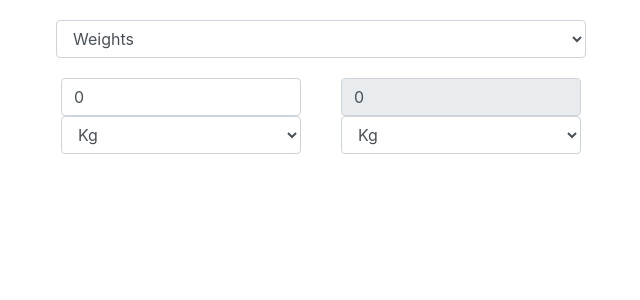
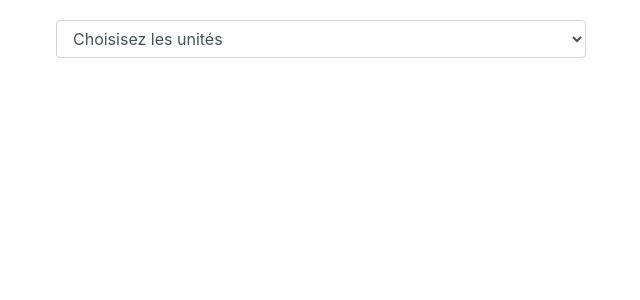
Before and after one commit to yansouf/projet-programmation-web, a PHP site: page / in a window 1280 px wide. Shown: the top 300 px of the page, without its empty margins (319-959 px from the left). Run offline with PHP 8.4, Linux system fonts and the light colour scheme; style sheets or scripts are compiled from the project's sources.

Commit message:
troisieme changement

```diff
--- a/slim/index.php
+++ b/slim/index.php
@@ -3,6 +3,7 @@ require 'vendor/autoload.php';
 $app = new \Slim\App();
 $app->get("/units/{name}",function($request, $response, $args){
 	$Weights = array(
+	'Kilograms' => 1,
 	 "Pounds"=>2.20462,
 	 'milligrams' => 1000000,
 	 'Centigrams' => 100000,
@@ -10,15 +11,14 @@ $app->get("/units/{name}",function($request, $response, $args){
 	 'Grams' => 1000,
 	 'Decagrams' => 100,
 	 'Hectograms' => 10,
-	 'Kilograms' => 1,
 	 'Tons' => 0.001,
 	 'Ounces' =>35.27396);
 	$Longeurs = array(
+	 "Meters"=>1,
 	 "Nanometer"=>1000000000,
 	 "Microns"=>1000000,
 	 "Millimeters"=>1000,
 	 "Centimeter"=>100,
-	 "Meters"=>1,
 	 "Kilometers"=>0.001,
 	 "Inches"=>39.37008,
 	 "Feet"=>3.28084,
@@ -27,7 +27,7 @@ $app->get("/units/{name}",function($request, $response, $args){
 );
 	$unites=array("Weights"=>$Weights,"Longeurs"=>$Longeurs);
  	if (isset($unites[$args['name']])) {
- 	return $response->withJson($unites[$args['name']])->withHeader('Access-Control-Allow-Origin', 'http://localhost:8080')->withHeader('Access-Control-Allow-Headers', 'X-Requested-With, Content-Type, Accept, Origin, Authorization')->withHeader('Access-Control-Allow-Methods', 'GET, POST, PUT, DELETE, PATCH, OPTIONS');
+ 	return $response->withJson($unites[$args['name']])->withHeader('Access-Control-Allow-Origin', '*');
  	}
 
 
--- a/src/App.vue
+++ b/src/App.vue
@@ -4,7 +4,7 @@
      <div class="col-md-3"></div>
      <div class="col-md-6">
                 <app-unit-types @unitschanged="changeunits"></app-unit-types>
-                <app-converter :units="unitslist" ></app-converter>
+                <app-converter :units="unitslist" v-if="unitslist.length > 0"></app-converter>
      </div>
      <div class="col-md-3"></div>
  </div>
@@ -19,10 +19,7 @@
     export default {
         data:function () {
             return {
-                unitslist:[{unite:"Kg",val:1},
-                        {unite:"G",val:1000},
-                        {unite:"Lbs",val:2.20462},
-                        {unite:"mg",val:1000000}],
+                unitslist:[],
             }
         },
         components: {
--- a/src/components/converter.vue
+++ b/src/components/converter.vue
@@ -2,16 +2,17 @@
 			<div class="row">
 
 				<div class="col-md-6" >
-					<input class="form-control" type="number" style="width: 100%;" v-model="inputval" @input="convert" >
-						<select class="form-control"  style="width: 100%;" @change="changesource">
+					<input class="form-control" type="number" style="width: 100%;" v-model="inputval"  >
+						<select class="form-control"  style="width: 100%;" v-model="sourceunit" selected="unit.vall==1">
 						<option  v-for="unit in units" :value="unit.val" >{{unit.unite}}</option>
 					 	</select>
 				</div>
 				<div class="col-md-6">
-						<input class="form-control" type="number" style="width: 100%;" v-model="outputval" @input="convert" readonly>
-						<select class="form-control"   style="width: 100%;" @change="changedest">
-					 		<option  v-for="unit in units" :value="unit.val" >{{unit.unite}}</option>
+						<input class="form-control" type="number" style="width: 100%;" v-model="outputval" readonly>
+						<select class="form-control"   style="width: 100%;" v-model="destunit">
+					 		<option  v-for="unit in units" :value="unit.val" selected="unit.vall==1">{{unit.unite}}</option>
 					 	</select>
+
 				</div>
 			</div>
 </template>
@@ -23,35 +24,22 @@ export default {
 		},
 		data: function () {
 			return{
-				outputval:"0",
-				inputval:"0",
-				sourceunit:"1",
-				destunit:"1"
+				inputval:0,
+				sourceunit:1,
+				destunit:1
 			}
 		},
 		watch:{
-			units:function (value) {
-				// this.units=value;
-				// this.convert();
-				// this.changedest();
-				// this.changesource();
-				// console.log("hiii");
+			units:function () {
+				this.sourceunit=1;
+				this.destunit=1;
 			}
 		},
-		methods:{
-				convert(){
-					this.outputval=(this.inputval/this.sourceunit)*this.destunit;
-				},
-				changesource(event){
-					this.sourceunit=event.target.value;
-					this.convert();
-				},
-				changedest(event){
-					this.destunit=event.target.value;
-					this.convert();
-				}
+		computed:{
+			outputval:function(){
+				return (this.inputval/this.sourceunit)*this.destunit;
+			}
 		}
-
 }
 </script>
 <style>
--- a/src/components/unittype.vue
+++ b/src/components/unittype.vue
@@ -2,17 +2,20 @@
                 <div class="row" >
                     <div class="col-sm-12">
                         <select class="form-control"  style="width: 100%;" @change="changeunits">
-                            <option value="Weights">Weights</option>
-                            <option value="Longeurs">Longeurs</option>
+                            <option v-for="unt in unite" :selected="unt=='Choisisez les unités'" :hidden="unt=='Choisisez les unités'">{{unt}}</option>
                         </select>
                     </div>
                 </div>
-
 
 </template>
 
 <script>
 export default{
+    data(){
+            return {
+                unite:["Choisisez les unités","Weights","Longeurs"]
+            }
+    },
         methods:{
             changeunits(event){
                 this.$emit('unitschanged',event.target.value);
```
